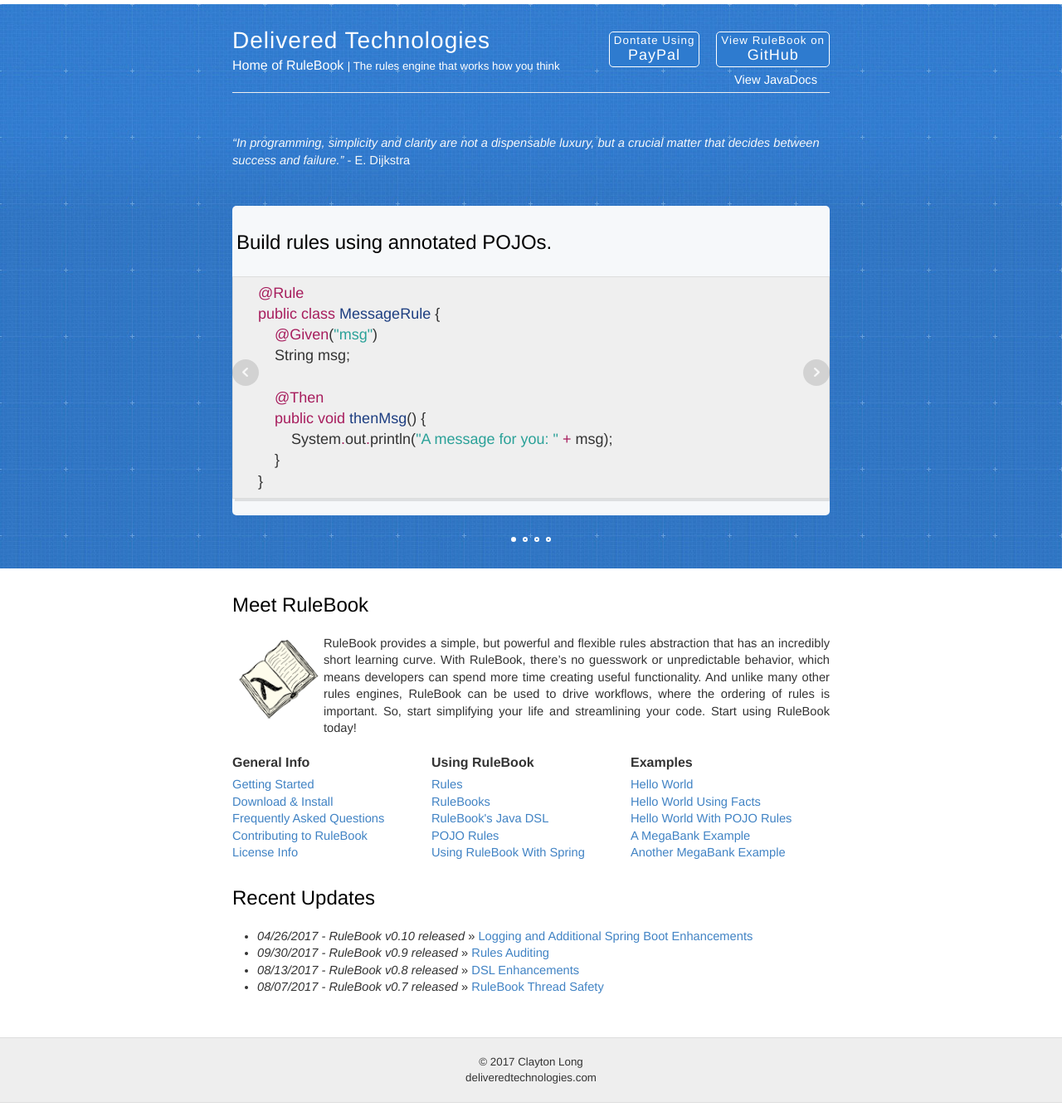
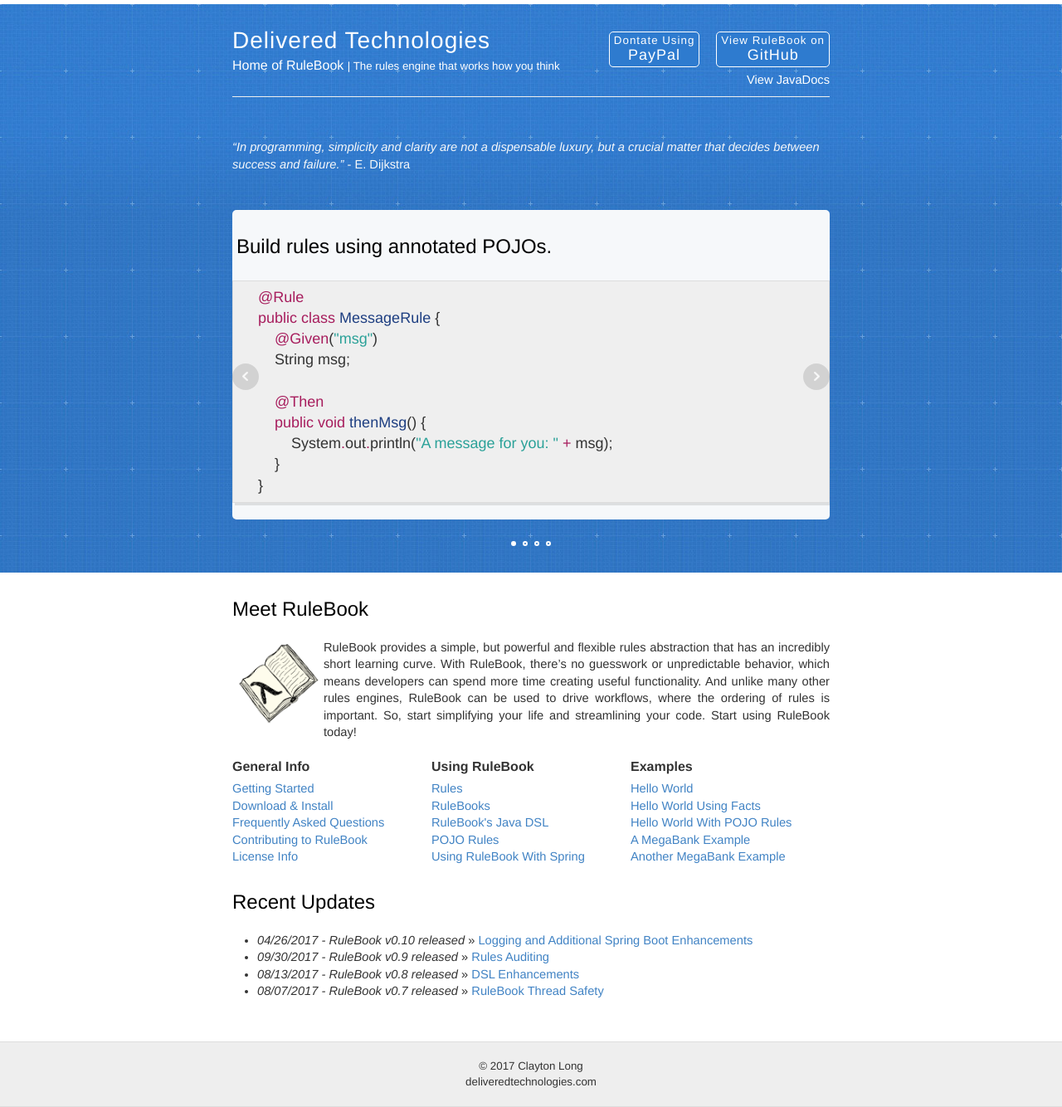
Before and after one commit to deliveredtechnologies/deliveredtechnologies.github.io, a Jekyll site: the page built from index.html, in a window 1280 px wide. Shown: the whole page at 83% size. Built offline with Jekyll 4.4.1, drawn with Linux system fonts in a browser that asks for light colours; nearby versions of some CDN libraries.

Commit message:
Update extensions.css

```diff
--- a/css/extensions.css
+++ b/css/extensions.css
@@ -36,14 +36,14 @@ header.masthead.clearfix {
     line-height: 10px;
     font-size: 11pt;
     margin-top: 0;
-    margin-bottom: 10px;
-    margin-right: 15px;
+    margin-padding: 10px;
+    margin-padding: 15px;
 }
 .javadocs a:link, .javadocs a:visited, .javadocs a:hover {
     color: white;
 }
 .javadocs a:hover {
-    box-shadow: 0px 2px -2px #fff;
+    box-shadow: 0 8px 6px -6px white;
 }
 .javadocs a.right {
     float: right;
```
